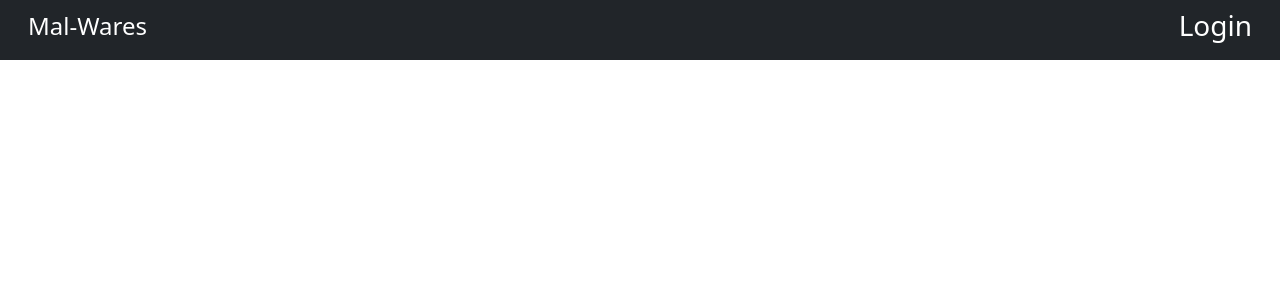
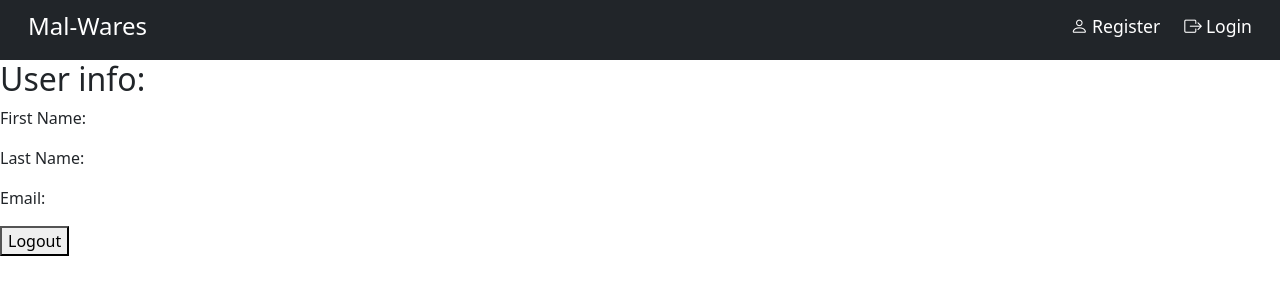
Before and after one commit to RatRyan/Mal-Wares, a Vue app in the folder client/: page /account in a window 1280 px wide. Shown: the top 300 px of the page. Built offline with nearby package versions, Linux system fonts and the light colour scheme.

Commit message:
finished navbar

```diff
--- a/client/src/components/Navbar.vue
+++ b/client/src/components/Navbar.vue
@@ -3,17 +3,31 @@
     <div class="container-fluid mx-3 pb-2">
       <RouterLink class="mal-wares-title" to="/">Mal-Wares</RouterLink>
       <form class="d-flex" role="search">
-        <div v-if="!user.loggedIn">
+        <div v-if="!userStore.loggedIn" class="d-flex">
+          <RouterLink to="/register">
+            <div class="nav-icon d-flex">
+              <i class="bi bi-person"></i>
+              <p class="ms-1 me-4">Register</p>
+            </div>
+          </RouterLink>
           <RouterLink to="/login">
-            <h3 class="nav-icon">Login</h3>
+            <div class="nav-icon d-flex">
+              <i class="bi bi-box-arrow-right"></i>
+              <p class="ms-1">Login</p>
+            </div>
           </RouterLink>
         </div>
         <div v-else class="d-flex align-items-center">
           <RouterLink to="/account">
-            <h3 class="nav-icon">{{ user.firstName }}<i class="bi bi-person mx-3"></i></h3>
+            <div class="nav-icon d-flex">
+              <p>{{ userStore.firstName }}</p>
+              <i class="bi bi-person mx-2"></i>
+            </div>
           </RouterLink>
           <RouterLink to="/cart">
-            <h3 class="nav-icon"><i class="bi bi-cart3 mx-3"></i></h3>
+            <div class="nav-icon">
+              <i class="bi bi-cart3 mx-3"></i>
+            </div>
           </RouterLink>
         </div>
       </form>
@@ -25,20 +39,23 @@
 import { RouterLink } from 'vue-router';
 import { useUserStore } from '../stores/UserStore';
 
-const user = useUserStore();
+const userStore = useUserStore();
 </script>
 
 <style scoped>
 a {
   text-decoration: none;
 }
-
+p {
+  margin: 0;
+}
 .mal-wares-title {
   color: white;
   font-size: 1.5rem;
 }
 
 .nav-icon {
+  font-size: 1.1rem;
   color: white;
   margin: 0;
   text-decoration: none;
--- a/client/src/stores/UserStore.js
+++ b/client/src/stores/UserStore.js
@@ -6,42 +6,50 @@ import router from '../router';
 import { ref } from 'vue';
 
 export const useUserStore = defineStore('user', {
-  state: () => {
-    return {
-      loggedIn: false,
-      firstName: '',
-      cart: ref([]),
-    };
-  },
+  state: () => ({
+    loggedIn: false,
+    firstName: '',
+    lastName: '',
+    email: '',
+    cart: ref([]),
+    isAdmin: false,
+  }),
   actions: {
     async registerAccount(firstName, lastName, email, password) {
       const res = await axios.post('http://localhost:3000/account/register', {
-        firstName: firstName,
-        lastName: lastName,
-        email: email,
-        password: password,
+        firstName,
+        lastName,
+        email,
+        password,
       });
-      if (res.status != 200) {
-        return;
+
+      if (res.status === 200) {
+        await this.login(email, password);
       }
-      this.firstName = res.data.firstName;
-      this.loggedIn = true;
-      router.push('/');
     },
 
     async login(email, password) {
       const res = await axios.post('http://localhost:3000/account/login', {
-        email: email,
-        password: password,
+        email,
+        password,
       });
-      this.firstName = res.data.firstName;
-      this.loggedIn = true;
-      router.push('/');
+
+      if (res.status === 200) {
+        this.loggedIn = true;
+        this.firstName = res.data.firstName;
+        this.lastName = res.data.lastName;
+        this.email = res.data.email;
+        this.isAdmin = res.data.isAdmin;
+        router.push('/');
+      }
     },
 
     logout() {
+      this.loggedIn = false;
       this.firstName = '';
-      this.loggedIn = false;
+      this.lastName = '';
+      this.email = '';
+      this.isAdmin = false;
       router.push('/login');
     },
   },
--- a/client/src/views/AccountView.vue
+++ b/client/src/views/AccountView.vue
@@ -1,7 +1,16 @@
 <template>
   <Navbar></Navbar>
+  <h2>User info:</h2>
+  <p>First Name: {{ userStore.firstName }}</p>
+  <p>Last Name: {{ userStore.lastName }}</p>
+  <p>Email: {{ userStore.email }}</p>
+  <button v-if="userStore.isAdmin">Admin Panel</button>
+  <button @click="userStore.logout()">Logout</button>
 </template>
 
 <script setup>
 import Navbar from '../components/Navbar.vue';
+import { useUserStore } from '../stores/UserStore';
+
+const userStore = useUserStore()
 </script>
```
Also changed, not shown: 1 other file (tests, documents, lock files or other folders).
